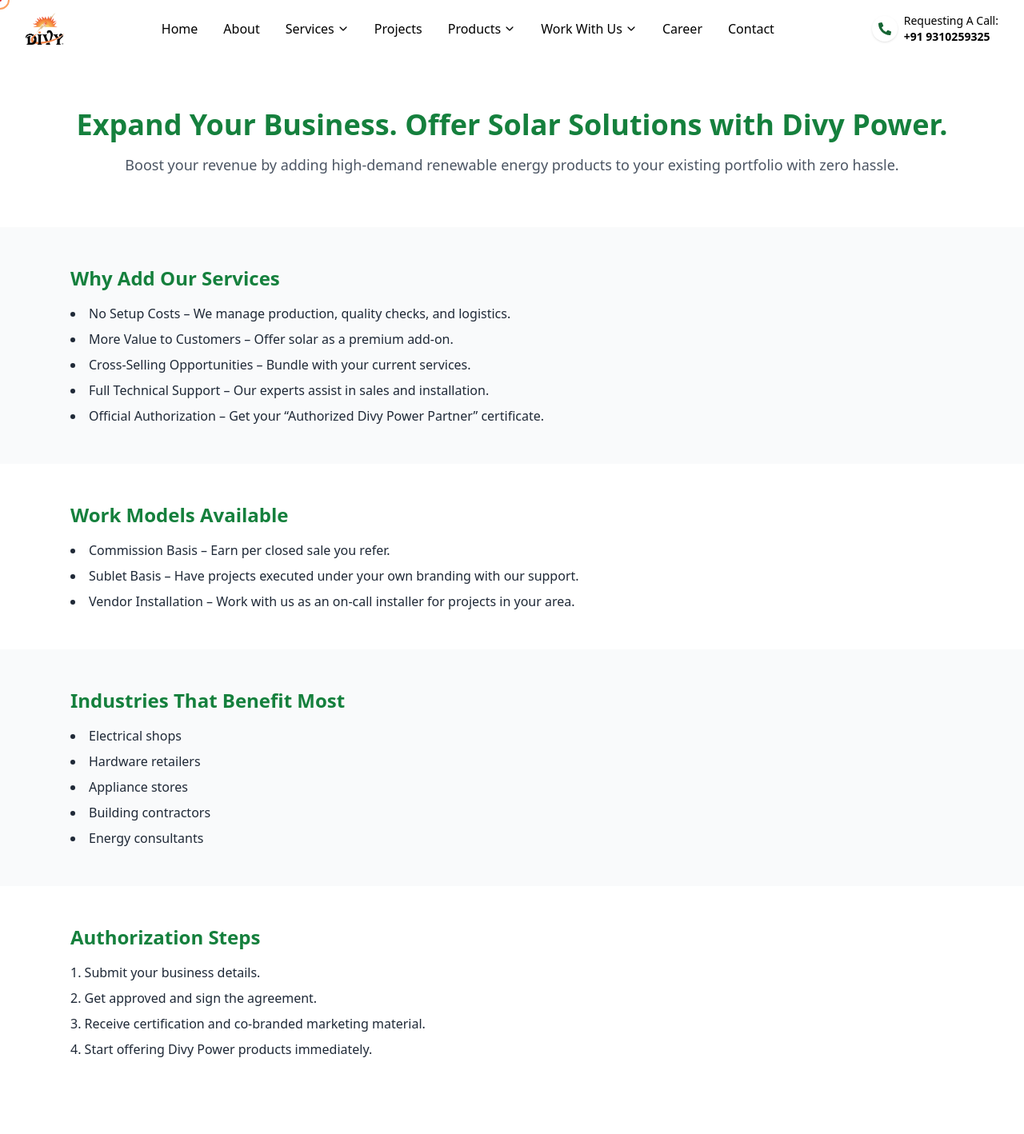
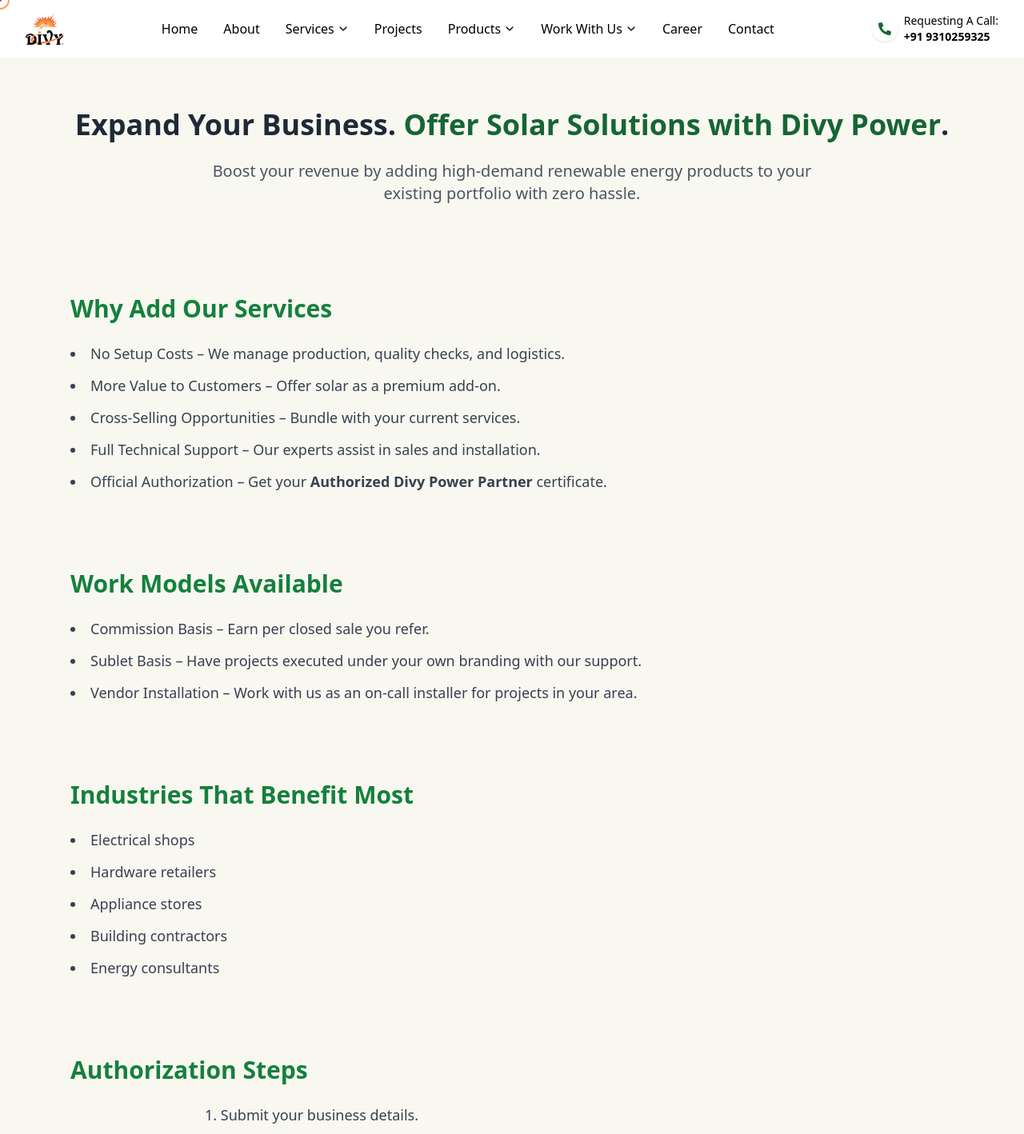
Before and after one commit to vanshika8484/Solar_web, a React (Vite) app: page /add-our-services in a window 1280 px wide. Shown: the top 1418 px of the page at 80% size. Built offline with nearby package versions, Linux system fonts and the light colour scheme; a web font is replaced by a local one.

Commit message:
Update AddOurServices.jsx

```diff
--- a/src/components/AddOurServices.jsx
+++ b/src/components/AddOurServices.jsx
@@ -3,40 +3,39 @@ import Footer from "./Footer";
 
 const AddOurServices = () => {
   return (
-    <div className="bg-white text-gray-800">
+    <div className=" bg-[#f8f7f0] text-gray-800 font-inter">
       {/* Hero Section */}
       <section className="max-w-6xl mx-auto px-6 py-16 text-center">
-        <h1 className="text-4xl font-bold text-green-700">
-          Expand Your Business. Offer Solar Solutions with Divy Power.
+        <h1 className="text-3xl md:text-4xl font-bold text-gray-800 leading-tight">
+          Expand Your Business.  <span className="font-extrabold text-green-800">Offer Solar Solutions with Divy Power</span>.
         </h1>
-        <p className="mt-4 text-lg text-gray-600">
-          Boost your revenue by adding high-demand renewable energy products to
-          your existing portfolio with zero hassle.
+        <p className="mt-6 text-lg md:text-xl text-gray-600 max-w-3xl mx-auto">
+          Boost your revenue by adding high-demand renewable energy products to your existing portfolio with zero hassle.
         </p>
       </section>
 
       {/* Why Add Our Services */}
-      <section className="bg-gray-50 py-12">
+      <section className="bg-[#f8f7f0] py-12">
         <div className="max-w-6xl mx-auto px-6">
-          <h2 className="text-2xl font-bold mb-4 text-green-700">
+          <h2 className="text-3xl font-semibold mb-6 text-green-700">
             Why Add Our Services
           </h2>
-          <ul className="list-disc list-inside space-y-2">
+          <ul className="list-disc list-inside space-y-3 text-lg text-gray-700">
             <li>No Setup Costs – We manage production, quality checks, and logistics.</li>
             <li>More Value to Customers – Offer solar as a premium add-on.</li>
             <li>Cross-Selling Opportunities – Bundle with your current services.</li>
             <li>Full Technical Support – Our experts assist in sales and installation.</li>
-            <li>Official Authorization – Get your “Authorized Divy Power Partner” certificate.</li>
+            <li>Official Authorization – Get your <strong>Authorized Divy Power Partner</strong> certificate.</li>
           </ul>
         </div>
       </section>
 
       {/* Work Models */}
       <section className="py-12 max-w-6xl mx-auto px-6">
-        <h2 className="text-2xl font-bold mb-4 text-green-700">
+        <h2 className="text-3xl font-semibold mb-6 text-green-700">
           Work Models Available
         </h2>
-        <ul className="list-disc list-inside space-y-2">
+        <ul className="list-disc list-inside space-y-3 text-lg text-gray-700">
           <li>Commission Basis – Earn per closed sale you refer.</li>
           <li>Sublet Basis – Have projects executed under your own branding with our support.</li>
           <li>Vendor Installation – Work with us as an on-call installer for projects in your area.</li>
@@ -44,12 +43,12 @@ const AddOurServices = () => {
       </section>
 
       {/* Industries */}
-      <section className="bg-gray-50 py-12">
+      <section className="bg-[#f8f7f0] py-12">
         <div className="max-w-6xl mx-auto px-6">
-          <h2 className="text-2xl font-bold mb-4 text-green-700">
+          <h2 className="text-3xl font-semibold mb-6 text-green-700">
             Industries That Benefit Most
           </h2>
-          <ul className="list-disc list-inside space-y-2">
+          <ul className="list-disc list-inside space-y-3 text-lg text-gray-700">
             <li>Electrical shops</li>
             <li>Hardware retailers</li>
             <li>Appliance stores</li>
@@ -61,28 +60,27 @@ const AddOurServices = () => {
 
       {/* Authorization Steps */}
       <section className="py-12 max-w-6xl mx-auto px-6">
-        <h2 className="text-2xl font-bold mb-4 text-green-700">
+        <h2 className="text-3xl font-semibold mb-6 text-green-700">
           Authorization Steps
         </h2>
-        <ol className="list-decimal list-inside space-y-2">
+        <ol className="list-decimal list-inside space-y-3 text-lg text-gray-700 max-w-3xl mx-auto">
           <li>Submit your business details.</li>
           <li>Get approved and sign the agreement.</li>
           <li>Receive certification and co-branded marketing material.</li>
           <li>Start offering Divy Power products immediately.</li>
         </ol>
       </section>
+
+      {/* Call to Action */}
       <section className="text-center py-12">
-        <button className="bg-green-700 text-white px-8 py-3 rounded-full text-lg font-semibold hover:bg-green-800 transition">
-           Add Solar to Your Business Today
-
+        <button className="bg-green-700 text-white px-10 py-4 rounded-full text-xl font-semibold hover:bg-green-800 transition">
+          Add Solar to Your Business Today
         </button>
       </section>
 
-      <section>
-        <Footer/>
-      </section>
+      {/* Footer */}
+      <Footer />
     </div>
-
   );
 };
 
```
